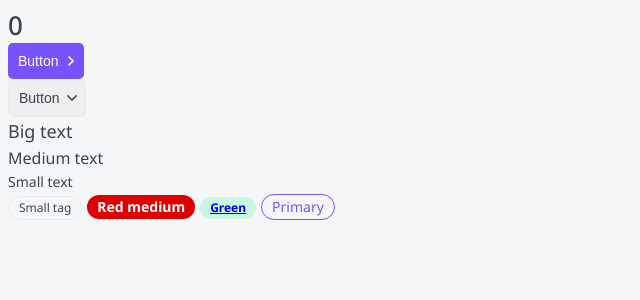
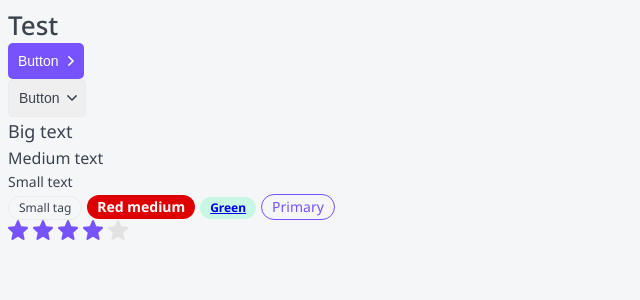
Before and after one commit to VakaZona/top-app, a Next.js app: page / in a window 1280 px wide. Shown: the top 300 px of the page, without its empty margins (0-640 px from the left). Built offline with nearby package versions, Linux system fonts and the light colour scheme.

Commit message:
add Component Rating

```diff
--- a/components/P/P.props.ts
+++ b/components/P/P.props.ts
@@ -1,7 +1,7 @@
 import { DetailedHTMLProps, HTMLAttributes, ReactNode } from 'react';
 
 export interface PProps extends DetailedHTMLProps<HTMLAttributes<HTMLParagraphElement>, HTMLParagraphElement> {
-	size: 's' | 'm' | 'l';
+	size?: 's' | 'm' | 'l';
 	children: ReactNode;
 
 }
--- /dev/null
+++ b/components/Raiting/Rating.module.css
@@ -0,0 +1,13 @@
+.filled svg {
+	fill: var(--primary);
+
+}
+
+.star svg {
+	margin-right: 5px;
+
+}
+
+.editable {
+	cursor: pointer;
+}
--- /dev/null
+++ b/components/Raiting/Rating.tsx
@@ -0,0 +1,65 @@
+/* eslint-disable react/jsx-key */
+import { RatingProps } from './Rating.props';
+import styles from './Rating.module.css';
+import StarIcon from './star.svg';
+import cn from 'classnames';
+import { useEffect, useState, KeyboardEvent } from 'react';
+
+export const Rating = ({ isEditable = false, rating, setRating, ...props }: RatingProps): JSX.Element => {
+	const [ratingArray, setRatingArray] = useState<JSX.Element[]>(new Array(5).fill(<></>));
+
+	useEffect(() => {
+		constructRating(rating);
+	}, [rating]);
+
+	const constructRating = (currentRating: number) => {
+		const updatedArray = ratingArray.map((r: JSX.Element, i: number) => {
+			return (
+				<span
+					className={cn(styles.star, {
+						[styles.filled]: i < currentRating,
+						[styles.editable]: isEditable
+					})}
+					onMouseEnter={() => changeDisplay(i + 1)}
+					onMouseLeave={() => changeDisplay(rating)}
+					onClick={() => onClick(i + 1)}
+				>
+					<StarIcon
+
+						tabIndex={isEditable ? 0 : -1}
+						onKeyDown={(e: KeyboardEvent<SVGElement>) => isEditable && handleSpace(i + 1, e)}
+					/>
+				</span>
+
+			);
+		});
+		setRatingArray(updatedArray);
+	};
+
+	const changeDisplay = (i: number) => {
+		if (!isEditable) {
+			return;
+		}
+		constructRating(i);
+	};
+
+	const onClick = (i: number) => {
+		if (!isEditable || !setRating) {
+			return;
+		}
+		setRating(i);
+	};
+
+	const handleSpace = (i: number, e: KeyboardEvent<SVGElement>) => {
+		if (e.code != 'Space' || !setRating) {
+			return;
+		}
+		setRating(i);
+	};
+
+	return (
+		<div {...props}>
+			{ratingArray.map((r, i) => (<span key={i}>{r}</span>))}
+		</div>
+	);
+};
--- a/components/Tag/Tag.props.ts
+++ b/components/Tag/Tag.props.ts
@@ -3,7 +3,7 @@
 
 export interface TagProps extends DetailedHTMLProps<HTMLAttributes<HTMLDivElement>, HTMLDivElement> {
 	size?: 's' | 'm';
-	childred: ReactNode;
+	children: ReactNode;
 	color?: 'ghost' | 'red' | 'gray' | 'green' | 'primary';
 	href?: string;
 }
--- a/components/index.ts
+++ b/components/index.ts
@@ -2,3 +2,4 @@
 export * from './Button/Button';
 export * from './P/P';
 export * from './Tag/Tag';
+export * from './Raiting/Rating';
--- a/src/pages/index.tsx
+++ b/src/pages/index.tsx
@@ -1,44 +1,26 @@
-import { Button, Htag, P, Tag } from 'components';
+import { Button, Htag, P, Rating, Tag } from 'components';
 import React, { useEffect, useState } from 'react';
 
 export default function Home() {
-  const [counter, setCounter] = useState<number>(0);
-
-  // Not use
-  // if (counter > 0) {
-  //   useEffect(() => {
-  //     console.log('Counter' + counter);
-  //     return function cleanup() {
-  //       console.log('Unmount');
-  //     };
-  //   });
-  // }
-
-  useEffect(() => {
-    if (counter > 0) {
-      console.log('Counter' + counter);
-    }
-    return function cleanup() {
-      console.log('Unmount');
-    };
-  });
-
+  const [rating, setRating] = useState<number>(4);
 
   return (
     <div>
-      <Htag tag='h1'>{counter}</Htag>
+      <Htag tag='h1'>Test</Htag>
 
-      <Button appearance='primary' arrow='right' onClick={() => setCounter(x => x + 1)}>Button</Button>
+      <Button appearance='primary' arrow='right'>Button</Button>
       <Button appearance='ghost' arrow='down'>Button</Button>
 
       <P size='l'>Big text</P>
       <P >Medium text</P>
       <P size='s'>Small text</P>
 
-      <Tag size='s'>Small tag</Tag>
+      <Tag size='s' >Small tag</Tag>
       <Tag size='m' color='red'>Red medium</Tag>
       <Tag size='s' color='green' href='8.8.8.8'>Green</Tag>
       <Tag color='primary'>Primary</Tag>
+
+      <Rating rating={rating} isEditable={true} setRating={setRating}/>
     </div>
   );
 }
```
Also changed, not shown: components/Raiting/Rating.props.ts (added, +8 -0 lines), components/Raiting/star.svg (added).
